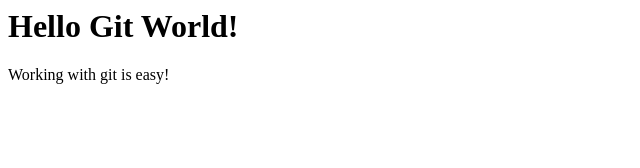
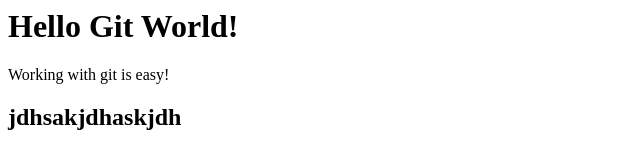
Before and after one commit to caracicatrz/GithubTest, a plain HTML site: page index.html in a window 1280 px wide. Shown: the whole page, without its empty margins (0-640 px from the left). Drawn offline with Linux system fonts and the light colour scheme.

Commit message:
Add author
I have added a header to the index.html file

```diff
--- a/index.html
+++ b/index.html
@@ -6,3 +6,8 @@
         Working with git is easy!
     </p>
 </div>
+
+
+<h2>
+    jdhsakjdhaskjdh
+</h2>
```
